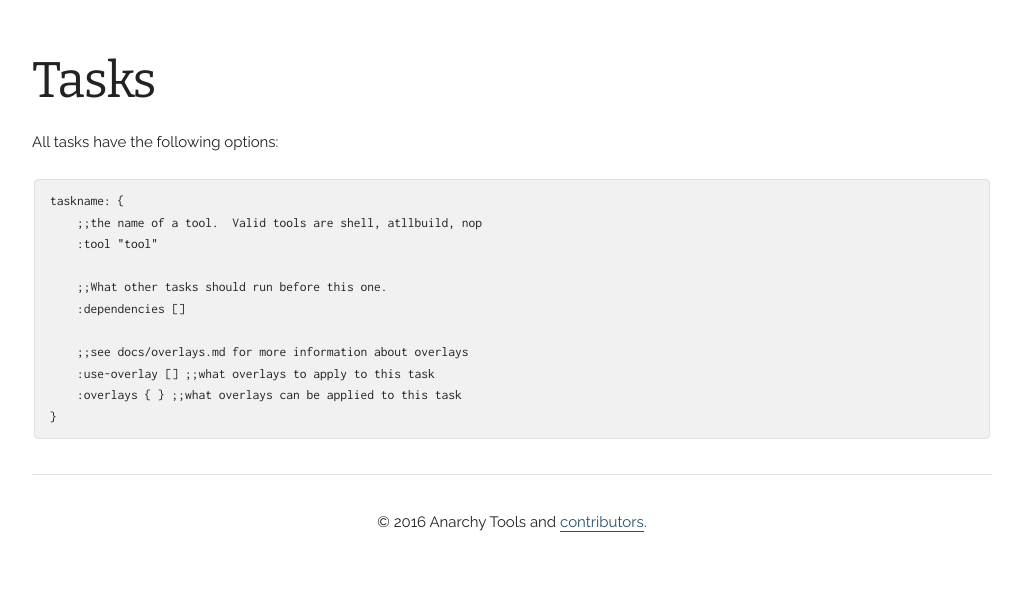
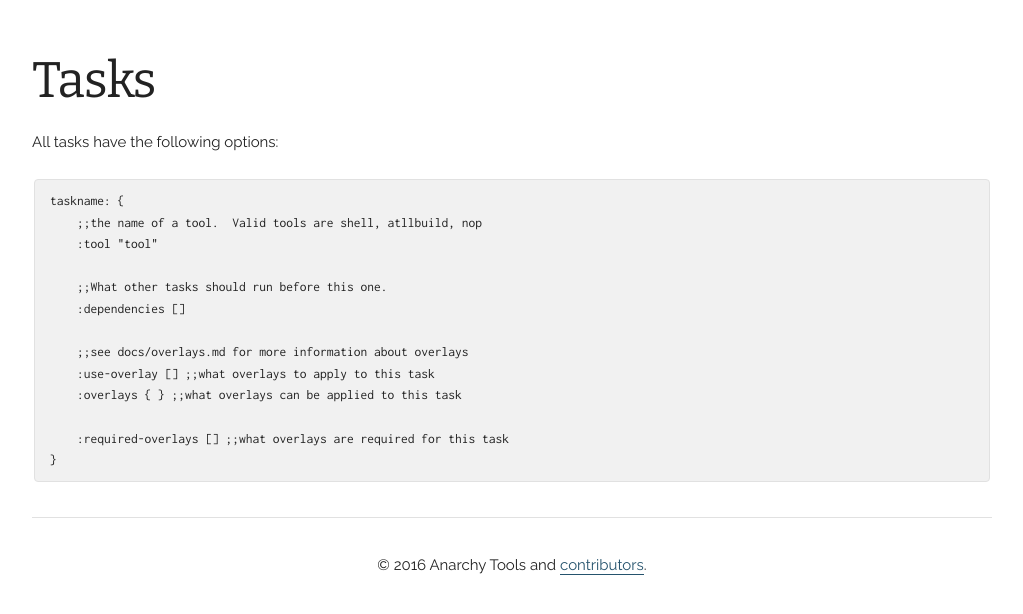
Before and after one commit to AnarchyTools/anarchytools.github.io, a Jekyll site: the page built from docs/tasks.md, in a window 1280 px wide. Shown: the top 614 px of the page, without its empty margins (128-1151 px from the left). Built offline with Jekyll 4.4.1, drawn with Linux system fonts in a browser that asks for light colours.

Commit message:
Document required-overlays key for task

````diff
--- a/docs/tasks.md
+++ b/docs/tasks.md
@@ -18,5 +18,7 @@ taskname: {
     ;;see docs/overlays.md for more information about overlays
     :use-overlay [] ;;what overlays to apply to this task
     :overlays { } ;;what overlays can be applied to this task
+
+    :required-overlays [] ;;what overlays are required for this task
 }
 ```
````
